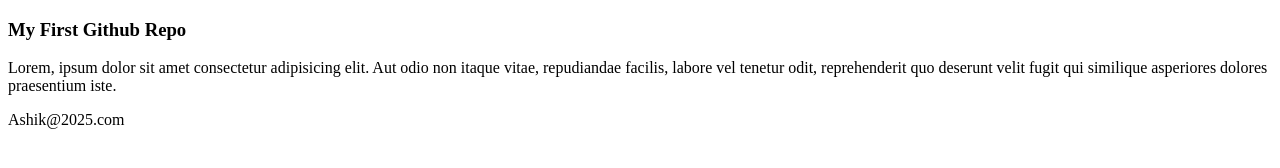
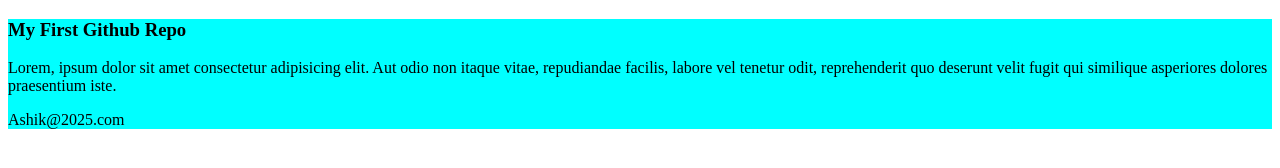
Before and after one commit to ashik4224/My-First-Github-Global, a plain HTML site: page index.html in a window 1280 px wide. Drawn offline with Linux system fonts and the light colour scheme.

```diff
--- a/index.html
+++ b/index.html
@@ -4,6 +4,7 @@
     <meta charset="UTF-8">
     <meta name="viewport" content="width=device-width, initial-scale=1.0">
     <title>My-First-Github-Global</title>
+    <link rel="stylesheet" href="style.css">
 </head>
 <body>
     <div>
--- /dev/null
+++ b/style.css
@@ -0,0 +1,3 @@
+div{
+    background-color: aqua;
+}
```
